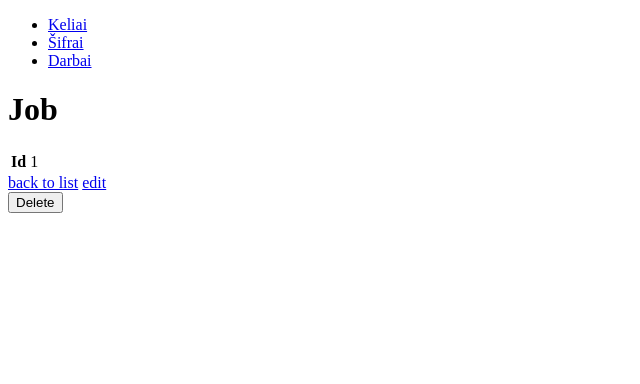
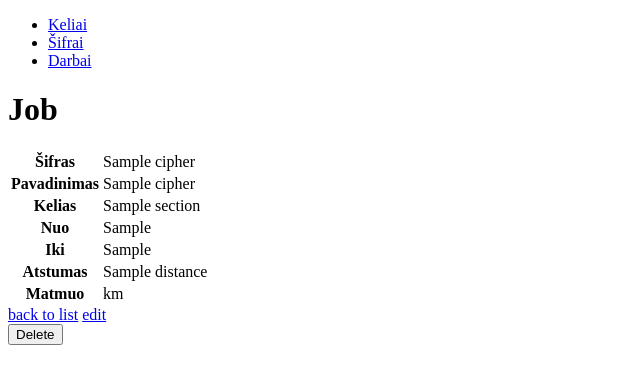
Before and after one commit to Voldemortas/keliuPrieziura, a Symfony app: template keliuPrieziura/templates/job/show.html.twig in a window 1280 px wide. Shown: the top 384 px of the page, without its empty margins (0-640 px from the left). Run offline with Twig, Linux system fonts and the light colour scheme; the template is opened without the code that fills it: most values are stand-ins (such as "Sample title", 1, 10 or a date in 2020); some libraries are stand-ins or nearby versions.

Commit message:
added some more job templates

```diff
--- a/keliuPrieziura/src/Controller/JobController.php
+++ b/keliuPrieziura/src/Controller/JobController.php
@@ -73,7 +73,11 @@ class JobController extends AbstractController
      */
     public function edit(Request $request, Job $job): Response
     {
-        $form = $this->createForm(JobType::class, $job);
+        $form = $this->createFormBuilder($job)
+            ->add('section', EntityType::class, ['class' => RoadSection::class, 'choice_label' => 'selectName'])
+            ->add('cipher', EntityType::class, ['class' => Cipher::class, 'choice_label' => 'selectName'])
+            ->add('distance', NumberType::class)
+            ->getForm();
         $form->handleRequest($request);
 
         if ($form->isSubmitted() && $form->isValid()) {
--- a/keliuPrieziura/templates/job/show.html.twig
+++ b/keliuPrieziura/templates/job/show.html.twig
@@ -8,8 +8,32 @@
     <table class="table">
         <tbody>
             <tr>
-                <th>Id</th>
-                <td>{{ job.id }}</td>
+                <th>Šifras</th>
+                <td>{{ job.cipher.cipher }}</td>
+            </tr>
+            <tr>
+                <th>Pavadinimas</th>
+                <td>{{ job.cipher.name  }}</td>
+            </tr>
+            <tr>
+                <th>Kelias</th>
+                <td>{{ job.section.name }}</td>
+            </tr>
+            <tr>
+                <th>Nuo</th>
+                <td>{{ job.section.sectionStart }}</td>
+            </tr>
+            <tr>
+                <th>Iki</th>
+                <td>{{ job.section.sectionFinish }}</td>
+            </tr>
+            <tr>
+                <th>Atstumas</th>
+                <td>{{ job.distance }}</td>
+            </tr>
+            <tr>
+                <th>Matmuo</th>
+                <td>km</td>
             </tr>
         </tbody>
     </table>
```
